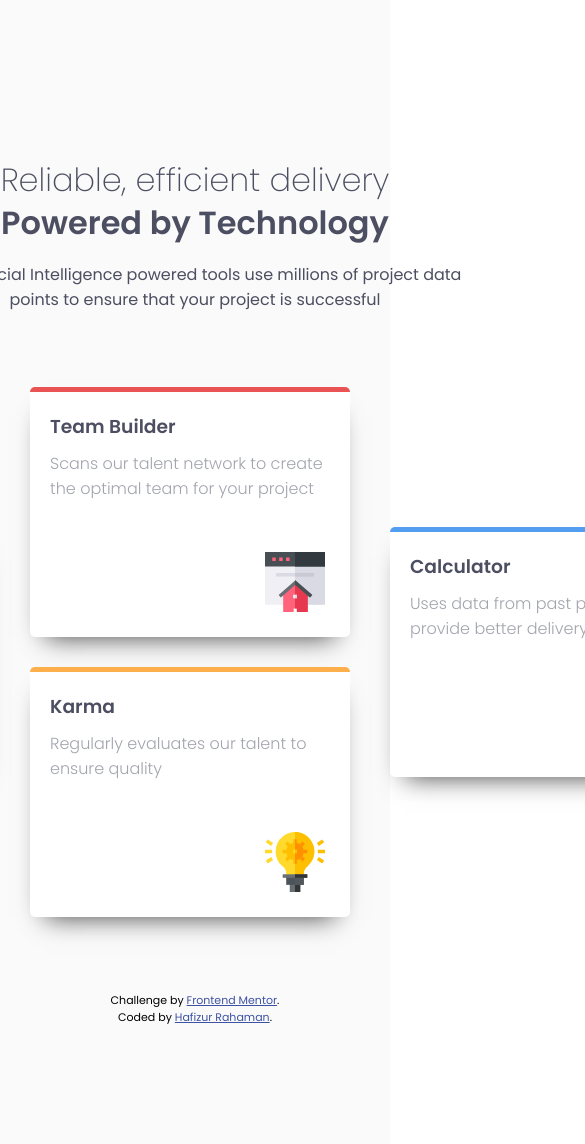
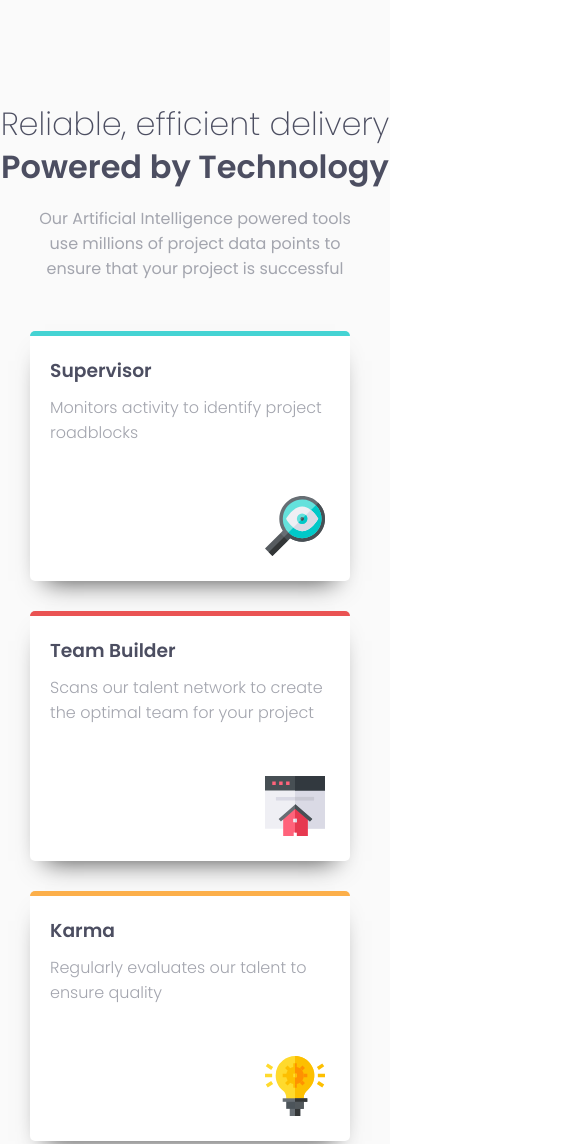
Before and after one commit to hafizurrahaman0/Frontend-Mentor, a plain HTML site: page four-card-feature-section-master/index.html in a window 390 px wide. Shown: the top 1144 px of the page, 585 px wide, since content can reach past the window. Drawn offline with Linux system fonts and the light colour scheme.

Commit message:
website responsive

```diff
--- a/four-card-feature-section-master/css/responsive.css
+++ b/four-card-feature-section-master/css/responsive.css
@@ -1,5 +1,28 @@
-@media (max-width: 425px) {
-    main {
-        grid-template-rows: 1fr 1fr 1fr;
-    }
+@media (max-width: 500px) {
+  .main-container {
+    height: auto;
+  }
+
+  main {
+    grid-template-columns: auto;
+  }
+
+  header {
+    width: 400px;
+    text-align: center;
+    color: var(--Very-Dark-Blue);
+    margin-top: 100px;
+  }
+
+  header p {
+    width: 340px;
+  }
+
+  .contianer {
+    height: auto;
+  }
+
+  footer {
+    margin-bottom: 20px;
+  }
 }
--- a/four-card-feature-section-master/css/style.css
+++ b/four-card-feature-section-master/css/style.css
@@ -47,6 +47,7 @@ header {
     width: 550px;
     text-align: center;
     color: var(--Very-Dark-Blue);
+    flex-direction: column;
 }
 
 header h1 {
@@ -59,6 +60,10 @@ header h2 {
     font-weight: 600;
     line-height: 1.2;
     margin-bottom: 20px;
+}
+
+header p {
+    color: var(--Grayish-Blue);
 }
 
 /* card-container */
--- a/four-card-feature-section-master/index.html
+++ b/four-card-feature-section-master/index.html
@@ -13,6 +13,7 @@
     />
 
     <link rel="stylesheet" href="./css/style.css" />
+    <link rel="stylesheet" href="./css/responsive.css">
 
     <title>Frontend Mentor | Four card feature section</title>
 
@@ -29,7 +30,7 @@
   </head>
   <body>
     <div class="main-container">
-      <header>
+      <header class="d-flex">
         <h1>Reliable, efficient delivery</h1>
         <h2>Powered by Technology</h2>
         <p>
```
